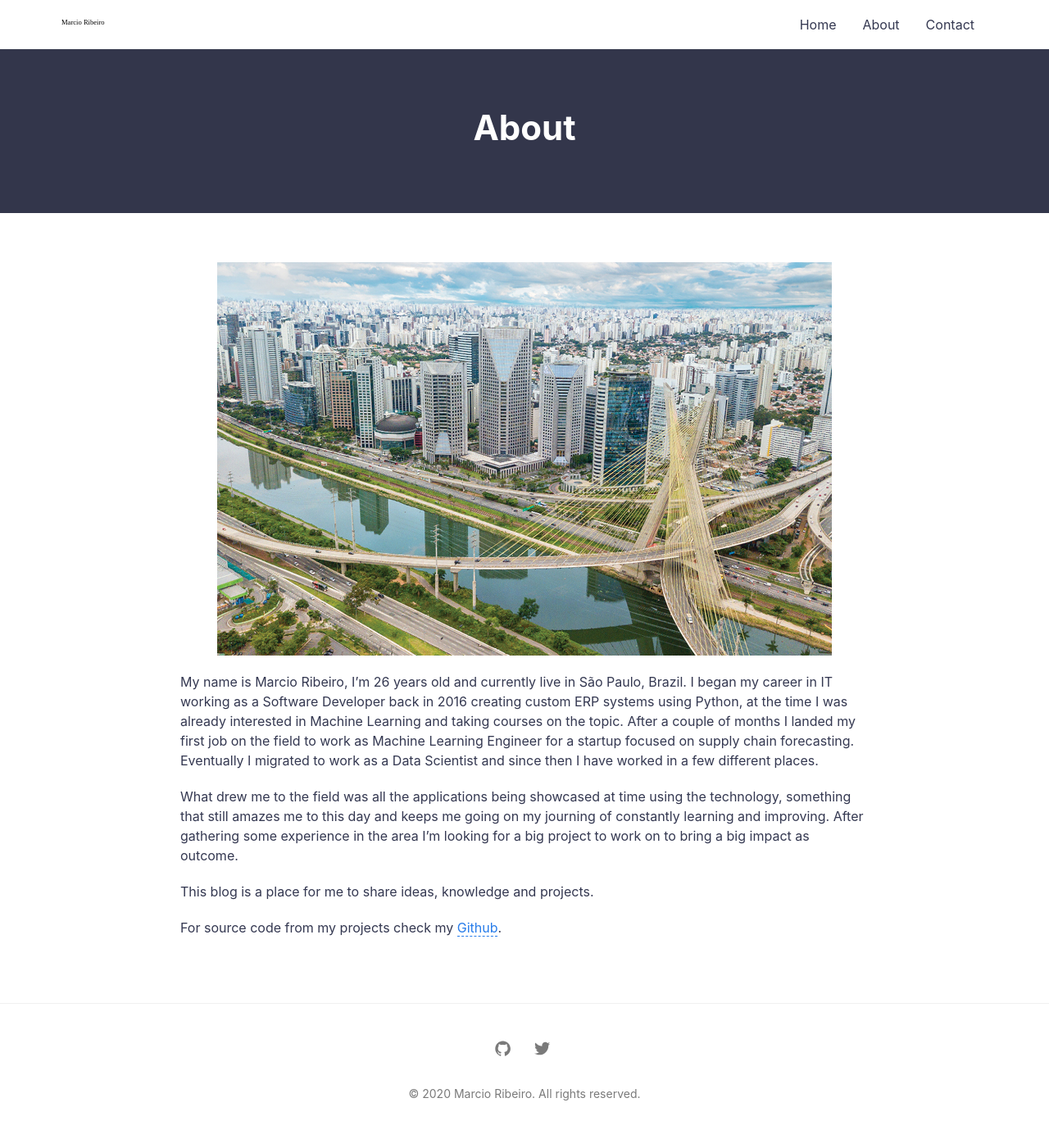
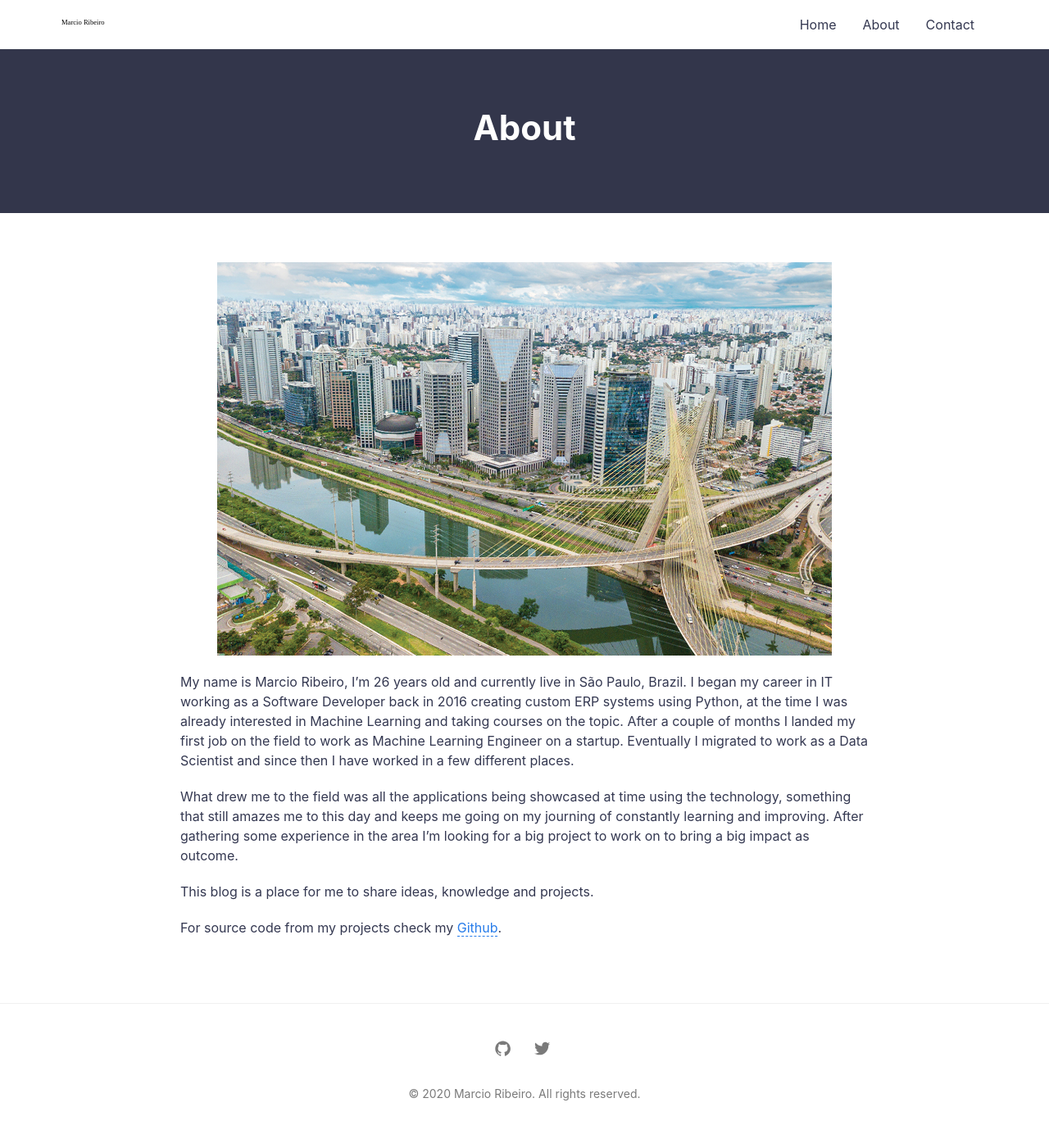
Before and after one commit to marciovai/marciovai.github.io, a Jekyll site: the page built from about.md, in a window 1280 px wide. Shown: the whole page at 82% size. Built offline with Jekyll 4.4.1, drawn with Linux system fonts in a browser that asks for light colours.

Commit message:
Update About text

```diff
--- a/about.md
+++ b/about.md
@@ -8,7 +8,7 @@ permalink: /about/
 ![São Paulo](/images/sao-paulo.jpg)
 {: refdef}
 
-My name is Marcio Ribeiro, I'm 26 years old and currently live in São Paulo, Brazil. I began my career in IT working as a Software Developer back in 2016 creating custom ERP systems using Python, at the time I was already interested in Machine Learning and taking courses on the topic. After a couple of months I landed my first job on the field to work as Machine Learning Engineer for a startup focused on supply chain forecasting. Eventually I migrated to work as a Data Scientist and since then I have worked in a few different places.
+My name is Marcio Ribeiro, I'm 26 years old and currently live in São Paulo, Brazil. I began my career in IT working as a Software Developer back in 2016 creating custom ERP systems using Python, at the time I was already interested in Machine Learning and taking courses on the topic. After a couple of months I landed my first job on the field to work as Machine Learning Engineer on a startup. Eventually I migrated to work as a Data Scientist and since then I have worked in a few different places.
 
 What drew me to the field was all the applications being showcased at time using the technology, something that still amazes me to this day and keeps me going on my journing of constantly learning and improving. After gathering some experience in the area I'm looking for a big project to work on to bring a big impact as outcome.
 
```
